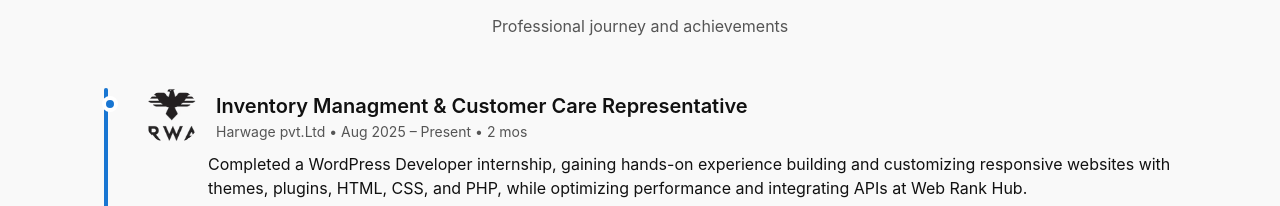
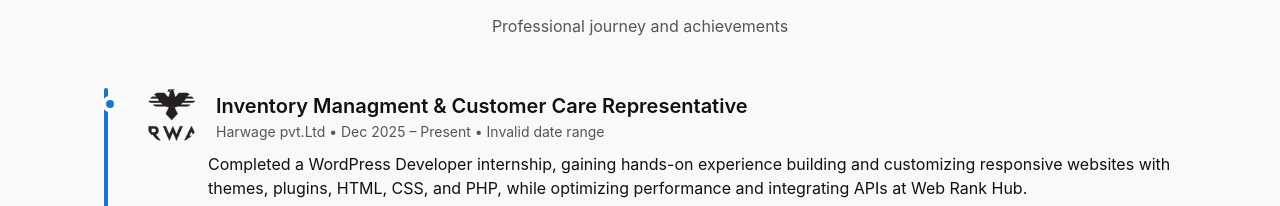
Before and after one commit to Abdur-Rehman7/abdurrehman, a React (Vite) app: page / in a window 1280 px wide. Shown: the part 2360-2566 px from the top of the page. Built offline with nearby package versions, Linux system fonts and the light colour scheme.

Commit message:
editing experience title

```diff
--- a/src/components/Experience.jsx
+++ b/src/components/Experience.jsx
@@ -40,7 +40,7 @@ const experiences = [
   {
     company: "Harwage pvt.Ltd",
     position: "Inventory Managment & Customer Care Representative ",
-    start: "2025-08-26",
+    start: "2025-12-17",
     end: null,
     desc: "Completed a WordPress Developer internship, gaining hands-on experience building and customizing responsive websites with themes, plugins, HTML, CSS, and PHP, while optimizing performance and integrating APIs at Web Rank Hub.",
     logo: harwage,
```
